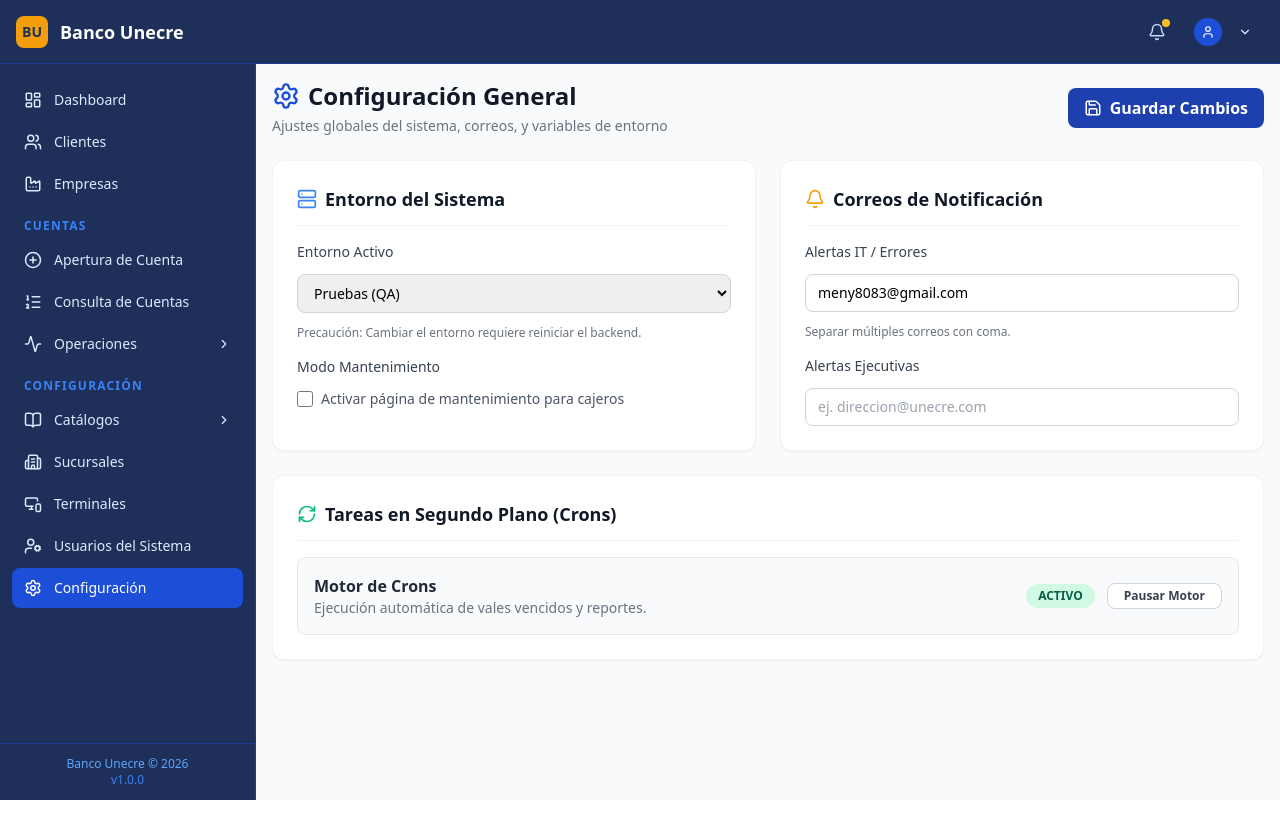
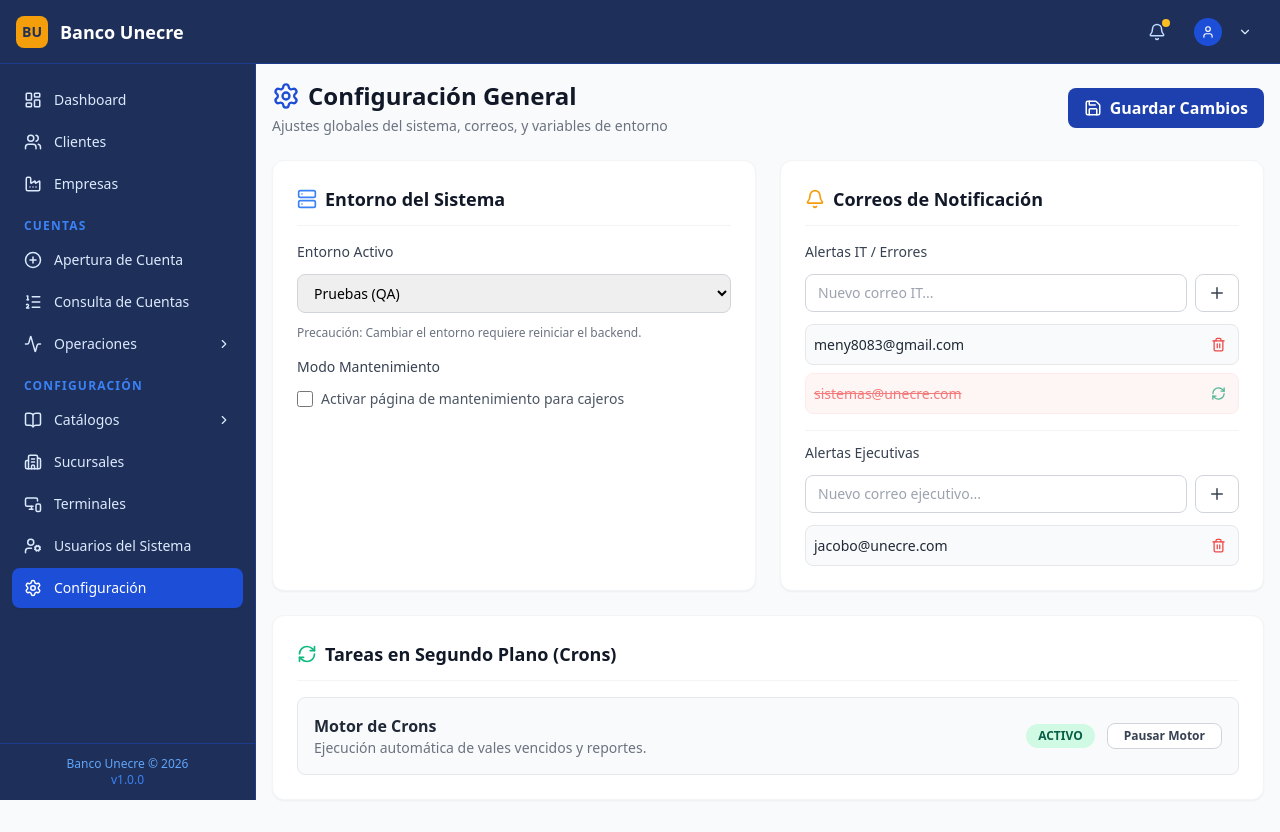
Before and after one commit to BancaUnecre/bancaUnecreFront, a React (Vite) app: page /configuracion in a window 1280 px wide. Before the commit the page ends 800 px from the top, so only its background shows below. Built offline with nearby package versions, Linux system fonts and the light colour scheme; sample sign-in values are in the browser's storage.

Commit message:
feat: Correos dinámicos con soft-delete para configuración

```diff
--- a/src/pages/configuracion/ConfiguracionGeneral.tsx
+++ b/src/pages/configuracion/ConfiguracionGeneral.tsx
@@ -1,7 +1,30 @@
-import React from 'react';
-import { Settings, Save, AlertCircle, RefreshCw, Server, Bell, Key } from 'lucide-react';
+import React, { useState } from 'react';
+import { Settings, Save, AlertCircle, RefreshCw, Server, Bell, Key, Plus, Trash2 } from 'lucide-react';
+
+interface Correo { id: number; correo: string; tipo: 'IT' | 'EJECUTIVO'; activo: boolean; }
 
 const ConfiguracionGeneral: React.FC = () => {
+  const [correos, setCorreos] = useState<Correo[]>([
+    { id: 1, correo: 'meny8083@gmail.com', tipo: 'IT', activo: true },
+    { id: 2, correo: 'sistemas@unecre.com', tipo: 'IT', activo: false },
+    { id: 3, correo: 'jacobo@unecre.com', tipo: 'EJECUTIVO', activo: true },
+  ]);
+  const [nuevoCorreoIT, setNuevoCorreoIT] = useState('');
+  const [nuevoCorreoEje, setNuevoCorreoEje] = useState('');
+
+  const agregarCorreo = (tipo: 'IT' | 'EJECUTIVO', correo: string) => {
+    if (!correo.trim()) return;
+    setCorreos([...correos, { id: Date.now(), correo, tipo, activo: true }]);
+    if (tipo === 'IT') setNuevoCorreoIT(''); else setNuevoCorreoEje('');
+  };
+
+  const toggleCorreoActivo = (id: number) => {
+    setCorreos(correos.map(c => c.id === id ? { ...c, activo: !c.activo } : c));
+  };
+
+  const correosIT = correos.filter(c => c.tipo === 'IT');
+  const correosEje = correos.filter(c => c.tipo === 'EJECUTIVO');
+
   return (
     <div className="space-y-6 max-w-5xl mx-auto">
       <div className="flex items-center justify-between">
@@ -57,13 +80,38 @@ const ConfiguracionGeneral: React.FC = () => {
 
           <div className="space-y-3">
             <label className="block text-sm font-medium text-gray-700">Alertas IT / Errores</label>
-            <input type="email" className="input-field" placeholder="ej. sistemas@unecre.com" defaultValue="meny8083@gmail.com" />
-            <p className="text-xs text-gray-500">Separar múltiples correos con coma.</p>
+            <div className="flex gap-2">
+              <input type="email" className="input-field" placeholder="Nuevo correo IT..." value={nuevoCorreoIT} onChange={e => setNuevoCorreoIT(e.target.value)} onKeyDown={e => e.key === 'Enter' && agregarCorreo('IT', nuevoCorreoIT)} />
+              <button type="button" onClick={() => agregarCorreo('IT', nuevoCorreoIT)} className="btn-secondary px-3"><Plus size={18} /></button>
+            </div>
+            <ul className="mt-2 space-y-2">
+              {correosIT.map(c => (
+                <li key={c.id} className={`flex items-center justify-between p-2 rounded-lg text-sm border ${c.activo ? 'bg-gray-50 border-gray-200 text-gray-800' : 'bg-red-50 border-red-100 text-red-500 line-through opacity-70'}`}>
+                  <span>{c.correo}</span>
+                  <button onClick={() => toggleCorreoActivo(c.id)} className={`p-1 rounded hover:bg-gray-200 transition-colors ${c.activo ? 'text-red-500' : 'text-emerald-600'}`} title={c.activo ? 'Eliminar (Desactivar)' : 'Restaurar'}>
+                    {c.activo ? <Trash2 size={15} /> : <RefreshCw size={15} />}
+                  </button>
+                </li>
+              ))}
+            </ul>
           </div>
 
-          <div className="space-y-3">
+          <div className="space-y-3 pt-3 border-t border-gray-100">
             <label className="block text-sm font-medium text-gray-700">Alertas Ejecutivas</label>
-            <input type="email" className="input-field" placeholder="ej. direccion@unecre.com" />
+            <div className="flex gap-2">
+              <input type="email" className="input-field" placeholder="Nuevo correo ejecutivo..." value={nuevoCorreoEje} onChange={e => setNuevoCorreoEje(e.target.value)} onKeyDown={e => e.key === 'Enter' && agregarCorreo('EJECUTIVO', nuevoCorreoEje)} />
+              <button type="button" onClick={() => agregarCorreo('EJECUTIVO', nuevoCorreoEje)} className="btn-secondary px-3"><Plus size={18} /></button>
+            </div>
+            <ul className="mt-2 space-y-2">
+              {correosEje.map(c => (
+                <li key={c.id} className={`flex items-center justify-between p-2 rounded-lg text-sm border ${c.activo ? 'bg-gray-50 border-gray-200 text-gray-800' : 'bg-red-50 border-red-100 text-red-500 line-through opacity-70'}`}>
+                  <span>{c.correo}</span>
+                  <button onClick={() => toggleCorreoActivo(c.id)} className={`p-1 rounded hover:bg-gray-200 transition-colors ${c.activo ? 'text-red-500' : 'text-emerald-600'}`} title={c.activo ? 'Eliminar (Desactivar)' : 'Restaurar'}>
+                    {c.activo ? <Trash2 size={15} /> : <RefreshCw size={15} />}
+                  </button>
+                </li>
+              ))}
+            </ul>
           </div>
         </div>
 
```
